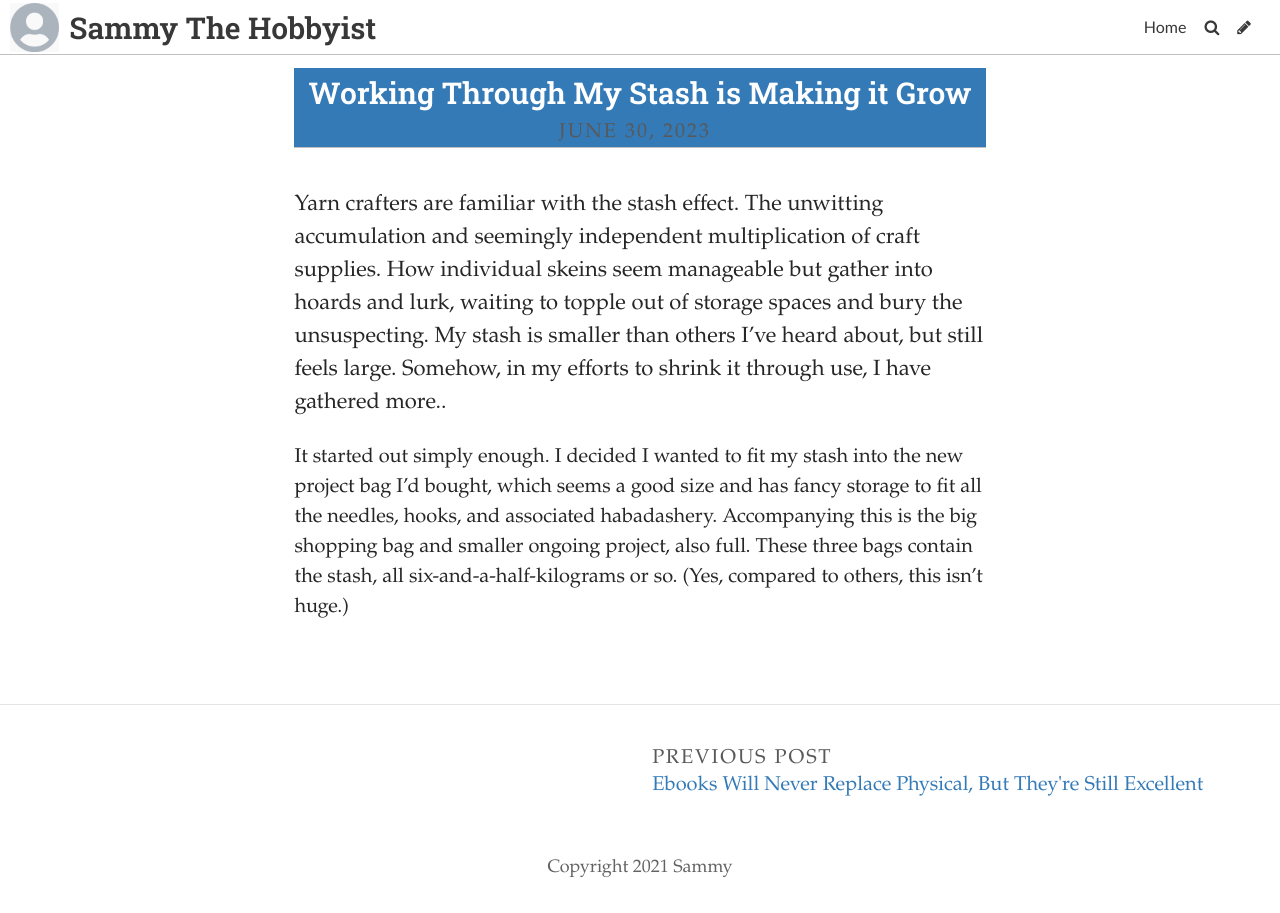
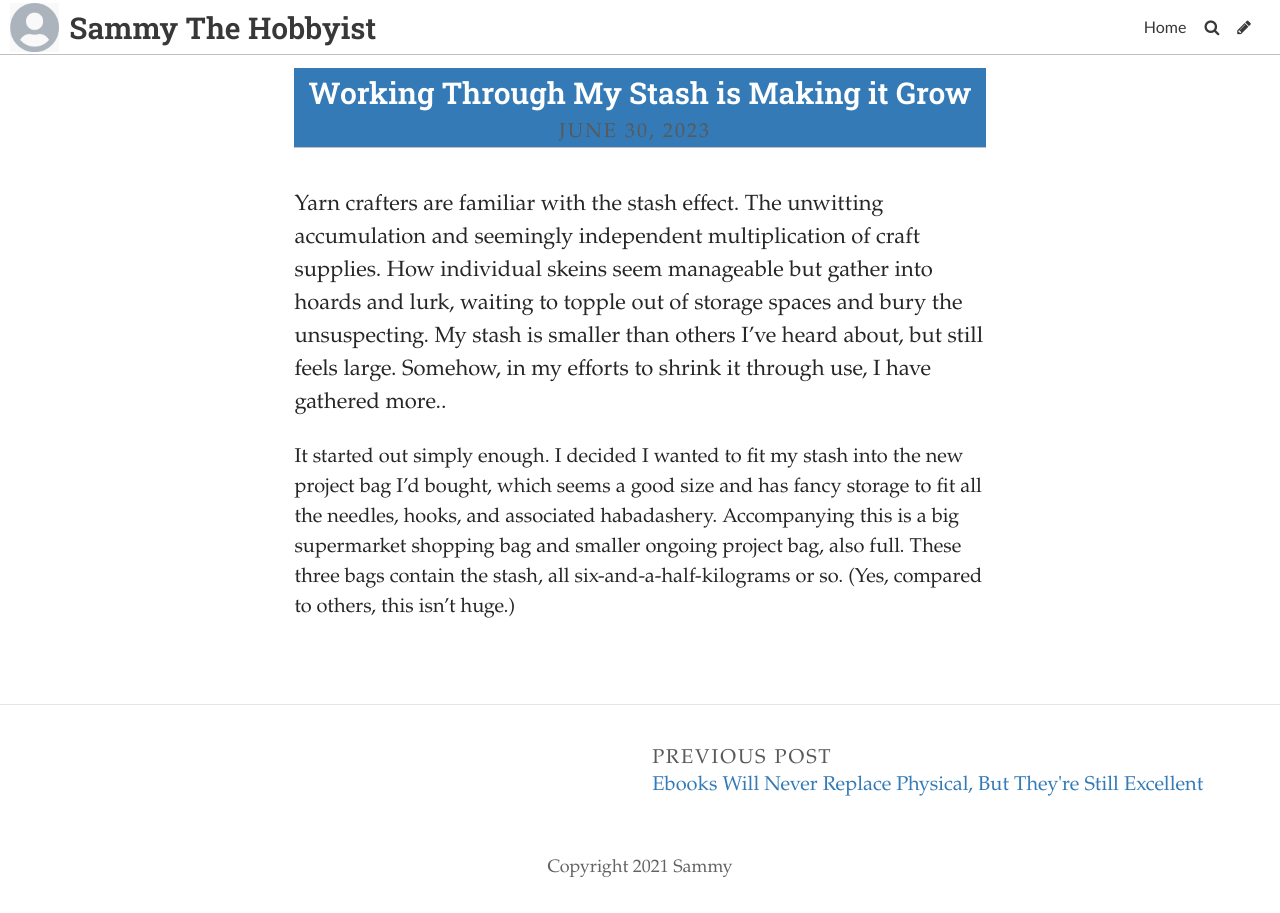
Before and after one commit to SammySpinsAYarn/Blog, a Jekyll site: the page built from _posts/2023-06-22-what-shall-i-write-about.md, in a window 1280 px wide. Built offline with Jekyll 4.4.1, drawn with Linux system fonts in a browser that asks for light colours; some web fonts are replaced.

Commit message:
Update Post “2023-06-22-what-shall-i-write-about”

```diff
--- a/_posts/2023-06-22-what-shall-i-write-about.md
+++ b/_posts/2023-06-22-what-shall-i-write-about.md
@@ -7,4 +7,4 @@ comments: false
 ---
 Yarn crafters are familiar with the stash effect. The unwitting accumulation and seemingly independent multiplication of craft supplies. How individual skeins seem manageable but gather into hoards and lurk, waiting to topple out of storage spaces and bury the unsuspecting. My stash is smaller than others I've heard about, but still feels large. Somehow, in my efforts to shrink it through use, I have gathered more..
 
-I﻿t started out simply enough. I decided I wanted to fit my stash into the new project bag I'd bought, which seems a good size and has fancy storage to fit all the needles, hooks, and associated habadashery. Accompanying this is the big shopping bag and smaller ongoing project, also full. These three bags contain the stash, all six-and-a-half-kilograms or so. (Yes, compared to others, this isn't huge.)
+I﻿t started out simply enough. I decided I wanted to fit my stash into the new project bag I'd bought, which seems a good size and has fancy storage to fit all the needles, hooks, and associated habadashery. Accompanying this is a big supermarket shopping bag and smaller ongoing project bag, also full. These three bags contain the stash, all six-and-a-half-kilograms or so. (Yes, compared to others, this isn't huge.)
```
